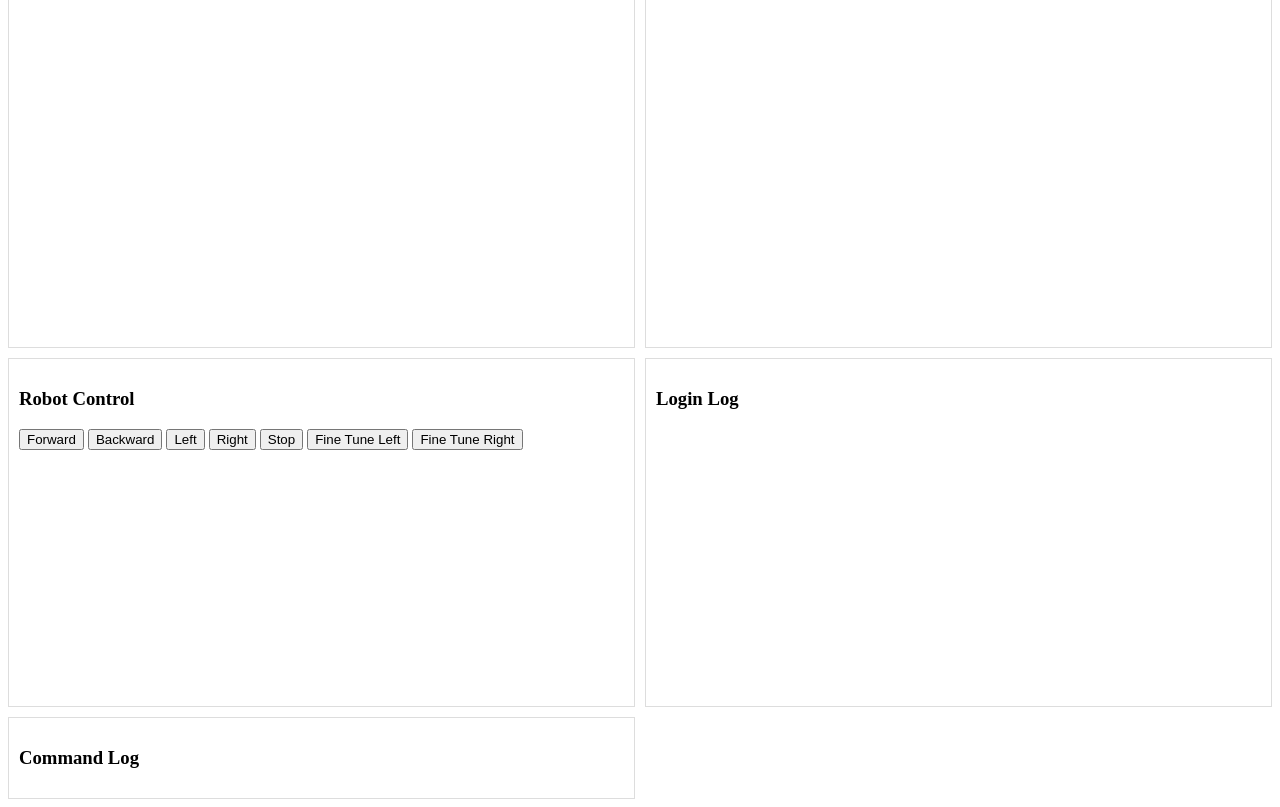
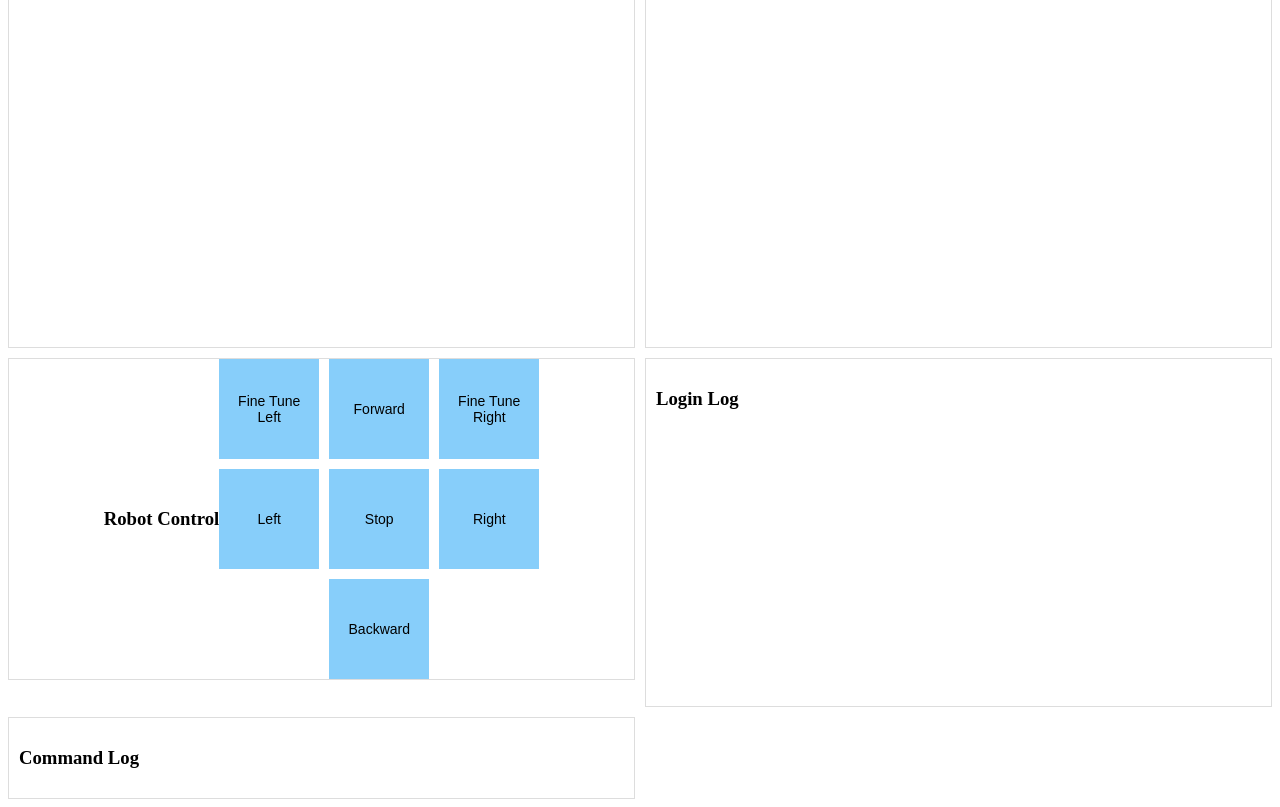
Before and after one commit to AldreiC/DesertronSCRUM, a Flask app: page /dashboard in a window 1280 px wide. Shown: the part 68-875 px from the top of the page. Run offline with Flask 3, Linux system fonts and the light colour scheme; the visitor is signed in with stand-in values (Sample User, id 1).

Commit message:
i hate this

```diff
--- a/i hate this/templates/dashboard.html
+++ b/i hate this/templates/dashboard.html
@@ -2,7 +2,7 @@
 <html lang="en">
 <head>
     <meta charset="UTF-8">
-    <title>Dashboard</title>
+    <title>Robot Control Dashboard</title>
     <style>
         .grid-container {
             display: grid;
@@ -11,8 +11,40 @@
             gap: 10px;
             height: 100vh;
         }
-        .panel { border: 1px solid #ddd; padding: 10px; }
-        .left-panel, .robot-control, .command-log, .login-log { overflow-y: auto; }
+        .panel {
+            border: 1px solid #ddd;
+            padding: 10px;
+        }
+        .left-panel, .command-log, .login-log {
+            overflow-y: auto;
+        }
+        .robot-control {
+            display: flex;
+            justify-content: center;
+            align-items: center;
+            height: 300px;
+        }
+        .control-grid {
+            display: grid;
+            grid-template-columns: 100px 100px 100px;
+            grid-template-rows: 100px 100px 100px;
+            gap: 10px;
+        }
+        .control-grid button {
+            width: 100px;
+            height: 100px;
+            font-size: 14px;
+            background-color: #87CEFA;
+            border: none;
+            cursor: pointer;
+        }
+        .forward { grid-column: 2; grid-row: 1; }
+        .backward { grid-column: 2; grid-row: 3; }
+        .left { grid-column: 1; grid-row: 2; }
+        .right { grid-column: 3; grid-row: 2; }
+        .fine-tune-left { grid-column: 1; grid-row: 1; }
+        .fine-tune-right { grid-column: 3; grid-row: 1; }
+        .stop { grid-column: 2; grid-row: 2; background-color: #FF6347; } /* Red color for Stop button */
     </style>
 </head>
 <body>
@@ -23,13 +55,15 @@
 
         <div class="panel robot-control">
             <h3>Robot Control</h3>
-            <button onclick="sendCommand('forward')">Forward</button>
-            <button onclick="sendCommand('backward')">Backward</button>
-            <button onclick="sendCommand('left')">Left</button>
-            <button onclick="sendCommand('right')">Right</button>
-            <button onclick="sendCommand('stop')">Stop</button>
-            <button onclick="sendCommand('FTLeft')">Fine Tune Left</button>
-            <button onclick="sendCommand('FTRight')">Fine Tune Right</button>
+            <div class="control-grid">
+                <button class="fine-tune-left" onclick="sendCommand('FTLeft')">Fine Tune Left</button>
+                <button class="forward" onclick="sendCommand('forward')">Forward</button>
+                <button class="fine-tune-right" onclick="sendCommand('FTRight')">Fine Tune Right</button>
+                <button class="left" onclick="sendCommand('left')">Left</button>
+                <button class="stop" onclick="sendCommand('stop')">Stop</button>
+                <button class="right" onclick="sendCommand('right')">Right</button>
+                <button class="backward" onclick="sendCommand('backward')">Backward</button>
+            </div>
         </div>
 
         <div class="panel login-log">
```
